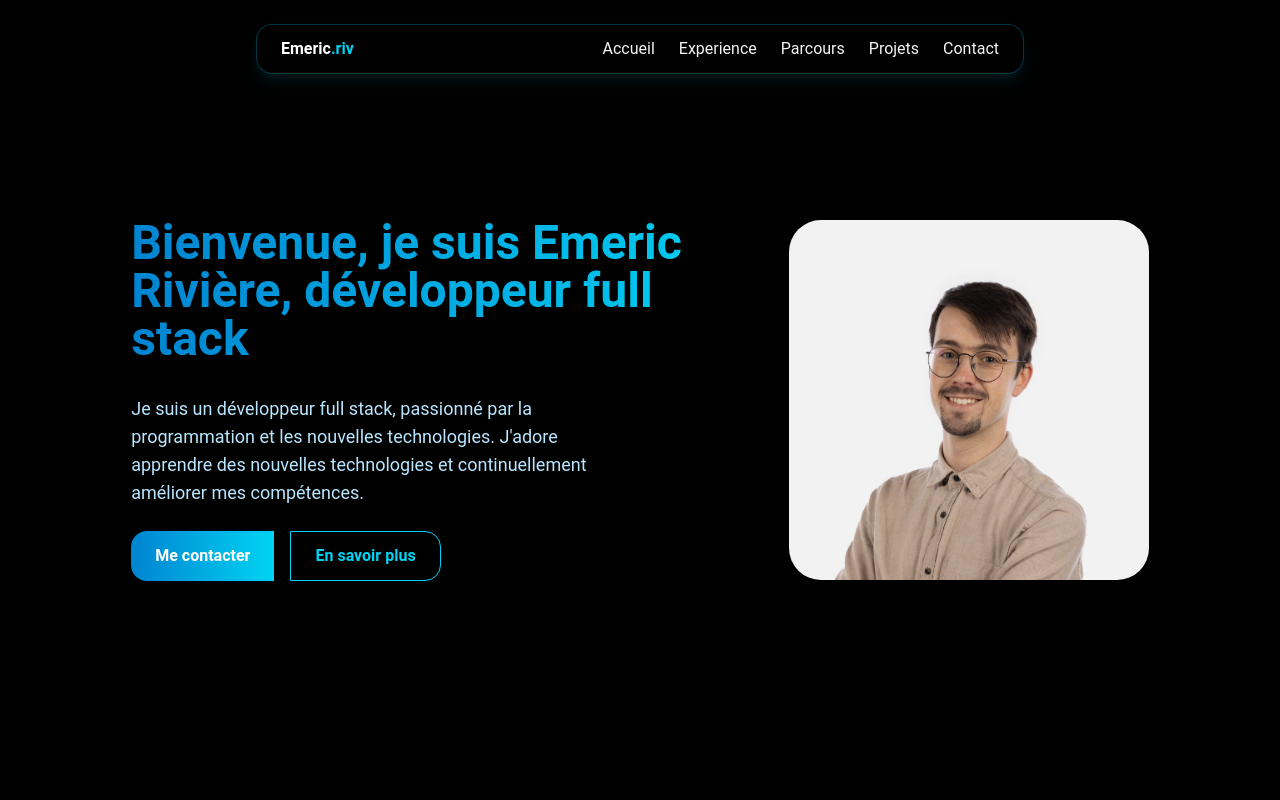
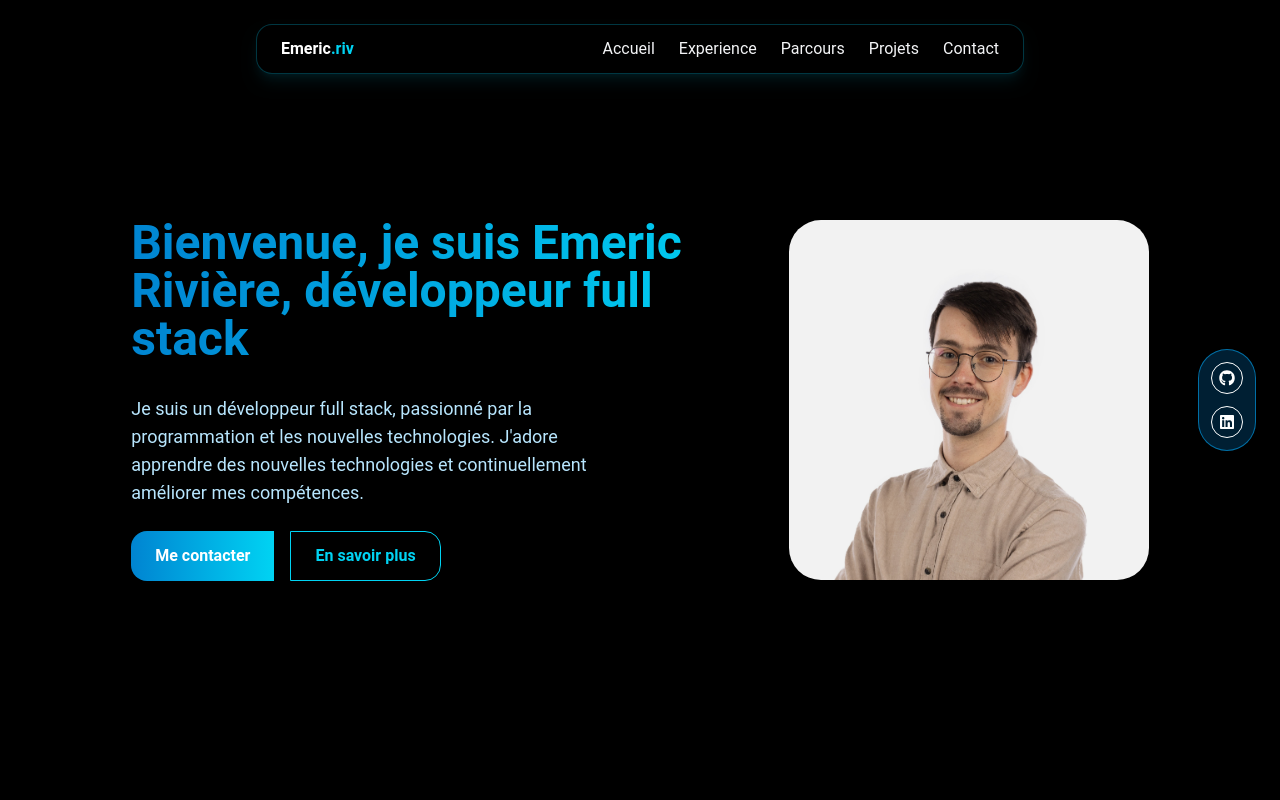
Before and after one commit to emericriv/portfolio, a React (Vite) app: page / in a window 1280 px wide. Shown: the top 800 px of the page. Built offline with nearby package versions, Linux system fonts and the light colour scheme.

Commit message:
Added Social Media component
Social media component that is displayed in fixed position, and for the moment it's copied into the navbar on small devices

```diff
--- a/src/App.tsx
+++ b/src/App.tsx
@@ -5,12 +5,14 @@ import Experience from "./components/sections/Experience";
 import Home from "./components/sections/Home";
 import Parcours from "./components/sections/Parcours";
 import Projets from "./components/sections/Projets";
+import SocialMediaComponent from "./components/SocialMediaComponent";
 import "./index.css";
 
 function App() {
   return (
     <>
       <Navbar />
+      <SocialMediaComponent />
       <Home />
       <Experience />
       <Parcours />
--- a/src/components/Navbar.tsx
+++ b/src/components/Navbar.tsx
@@ -1,4 +1,5 @@
 import { useEffect, useRef, useState } from "react";
+import { FaGithub, FaLinkedin } from "react-icons/fa";
 
 const Navbar = () => {
   const [isOpen, setIsOpen] = useState(false);
@@ -72,13 +73,33 @@ const Navbar = () => {
               ))}
             </div>
 
+            {/* Affichage des réseaux sur le manu mobile */}
+            <div className="md:hidden flex gap-3 items-center">
+              <a
+                href="https://github.com/emericriv"
+                target="_blank"
+                rel="noreferrer"
+                className="w-8 h-8 flex items-center justify-center border border-white rounded-full bg-transparent text-white transition-all duration-300 hover:bg-white hover:text-black ml-auto"
+              >
+                <FaGithub size={16} />
+              </a>
+              <a
+                href="https://www.linkedin.com/in/riviere-emeric/"
+                target="_blank"
+                rel="noreferrer"
+                className="w-8 h-8 flex items-center justify-center border border-white rounded-full bg-transparent text-white transition-all duration-300 hover:bg-white hover:text-black ml-auto"
+              >
+                <FaLinkedin size={16} />
+              </a>
+
               {/* Bouton Mobile */}
               <button
                 onClick={() => setIsOpen(!isOpen)}
-              className="md:hidden text-white cursor-pointer"
+                className="w-8 h-8 flex items-center justify-center border border-white rounded-full bg-transparent text-white transition-all duration-300 hover:bg-white hover:text-black ml-auto cursor-pointer"
               >
                 {isOpen ? "⨉" : "☰"}
               </button>
+            </div>
           </div>
 
           {/* Menu Mobile */}
--- /dev/null
+++ b/src/components/SocialMediaComponent.tsx
@@ -0,0 +1,29 @@
+import { FaGithub, FaLinkedin } from "react-icons/fa";
+
+const SocialMediaComponent = () => {
+  return (
+    <div
+      className="hidden fixed top-1/2 -translate-y-1/2 right-6 bg-sky-700/30 border border-sky-500/60 p-3 gap-3
+                  rounded-full md:flex flex-col items-center-justify-center"
+    >
+      <a
+        href="https://github.com/emericriv"
+        target="_blank"
+        rel="noreferrer"
+        className="w-8 h-8 flex items-center justify-center border border-white rounded-full bg-transparent text-white transition-all duration-300 hover:bg-white hover:text-black ml-auto"
+      >
+        <FaGithub size={16} />
+      </a>
+      <a
+        href="https://www.linkedin.com/in/riviere-emeric/"
+        target="_blank"
+        rel="noreferrer"
+        className="w-8 h-8 flex items-center justify-center border border-white rounded-full bg-transparent text-white transition-all duration-300 hover:bg-white hover:text-black ml-auto"
+      >
+        <FaLinkedin size={16} />
+      </a>
+    </div>
+  );
+};
+
+export default SocialMediaComponent;
```
Lines whose indentation alone changed are shown as unchanged.
